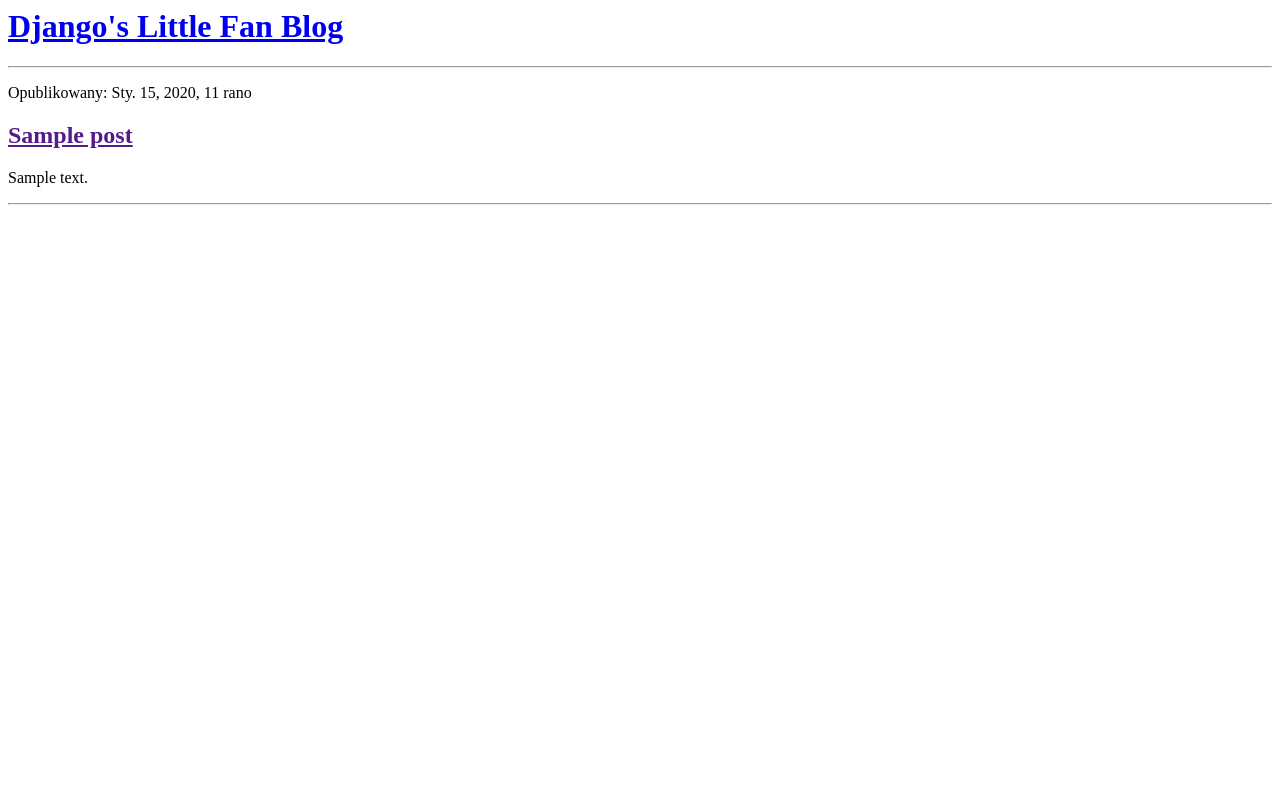
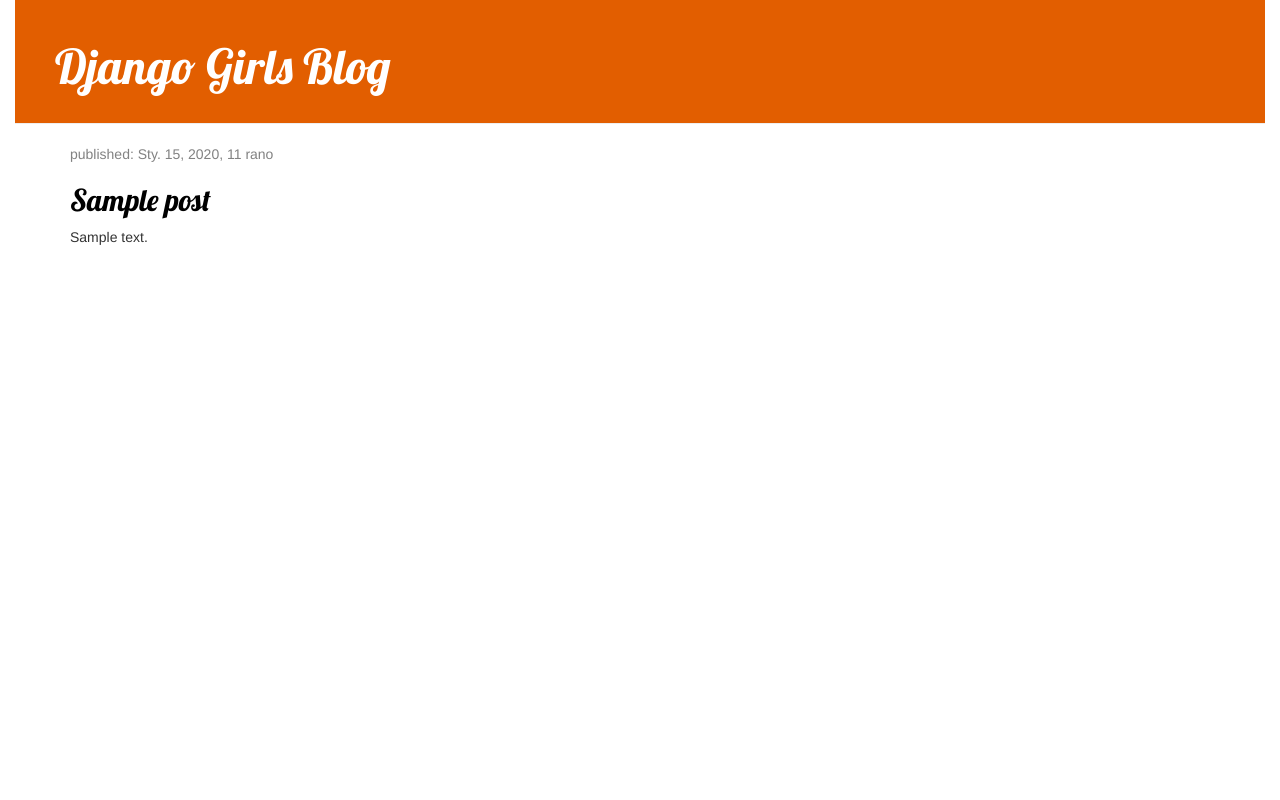
Before and after one commit to gitthubb80/my-first-blog, a Django app: page / in a window 1280 px wide. Run offline with Django 3.2, Linux system fonts and the light colour scheme; tables that the repository leaves empty hold one stand-in row (values such as "Sample post"); some libraries are stand-ins or nearby versions.

Commit message:
dodany view  and template for single post i css dla caalej strony

```diff
--- /dev/null
+++ b/blog/static/css/blog.css
@@ -0,0 +1,54 @@
+h1 a, h2 a {
+    color: #C25100;
+    font-family: 'Lobster';
+}
+body {
+    padding-left: 15px;
+    padding-right: 15px;
+}
+.page-header {
+    background-color: #e25e00;
+    margin-top: 0;
+    padding: 20px 20px 20px 40px;
+}
+
+.page-header h1, .page-header h1 a, .page-header h1 a:visited, .page-header h1 a:active {
+    color: #ffffff;
+    font-size: 36pt;
+    text-decoration: none;
+}
+
+.content {
+    margin-left: 40px;
+}
+
+h1, h2, h3, h4 {
+    font-family: 'Lobster', cursive;
+}
+
+.date {
+    color: #828282;
+}
+
+.save {
+    float: right;
+}
+
+.post-form textarea, .post-form input {
+    width: 100%;
+}
+
+.top-menu, .top-menu:hover, .top-menu:visited {
+    color: #ffffff;
+    float: right;
+    font-size: 26pt;
+    margin-right: 20px;
+}
+
+.post {
+    margin-bottom: 70px;
+}
+
+.post h2 a, .post h1 a:visited {
+    color: #000000;
+}
--- /dev/null
+++ b/blog/templates/blog/base.html
@@ -0,0 +1,24 @@
+{% load static %}
+<html>
+    <head>
+        <title>Django Girls blog</title>
+        <link rel="stylesheet" href="//maxcdn.bootstrapcdn.com/bootstrap/3.2.0/css/bootstrap.min.css">
+        <link rel="stylesheet" href="//maxcdn.bootstrapcdn.com/bootstrap/3.2.0/css/bootstrap-theme.min.css">
+        <link href='//fonts.googleapis.com/css?family=Lobster&subset=latin,latin-ext' rel='stylesheet' type='text/css'>
+        <link rel="stylesheet" href="{% static 'css/blog.css' %}">
+    </head>
+    <body>
+        <div class="page-header">
+            <h1><a href="/">Django Girls Blog</a></h1>
+        </div>
+
+        <div class="content container">
+            <div class="row">
+                <div class="col-md-8">
+                    {% block content %}
+                    {% endblock %}
+                </div>
+            </div>
+        </div>
+    </body>
+</html>
--- a/blog/templates/blog/post_list.html
+++ b/blog/templates/blog/post_list.html
@@ -1,19 +1,13 @@
-<html>
-    <head>
-        <title>Django Girls blog</title>
-    </head>
-    <body>
-        <div>
-            <h1><a href="/">Django's Little Fan Blog</a></h1>
+{% extends 'blog/base.html' %}
+
+{% block content %}
+    {% for post in posts %}
+    <div class="post">
+        <div class="date">
+            <p>published: {{ post.published_date }}</p>
         </div>
-        <hr>
-        {% for post in posts %}
-            <div>
-                <p>Opublikowany: {{post.published_date}}</p>
-                <h2><a href="">{{ post.title }}</a></h2>
-                <p>{{ post.text | linebreaksbr }}</p>
-            </div>
-            <hr>
-        {% endfor %}
-    </body>
-</html>
+        <h2><a href="{% url 'post_detail' pk=post.pk %}">{{ post.title }}</a></h2>
+        <p>{{ post.text|linebreaksbr }}</p>
+    </div>
+    {% endfor %}
+{% endblock %}
--- a/blog/urls.py
+++ b/blog/urls.py
@@ -2,5 +2,6 @@ from django.urls import path
 from . import views
 
 urlpatterns = [
-    path('', views.post_list, name='post_list')
+    path('', views.post_list, name='post_list'),
+    path('post/<int:pk>/', views.post_detail, name='post_detail')
 ]
--- a/blog/views.py
+++ b/blog/views.py
@@ -1,4 +1,4 @@
-from django.shortcuts import render
+from django.shortcuts import render, get_object_or_404
 from .models import Post
 from django.utils import timezone
 
@@ -7,3 +7,7 @@ def post_list(request):
     posts = Post.objects.filter(published_date__lte=timezone.now()) \
         .order_by('published_date')
     return render(request, 'blog/post_list.html', {'posts': posts})
+
+def post_detail(request, pk):
+    post = Post.objects.get(pk=pk)
+    return render(request, 'blog/post_detail.html', {'post':post})
```
Also changed, not shown: blog/templates/blog/post_detail.html (added, +17 -0 lines).
